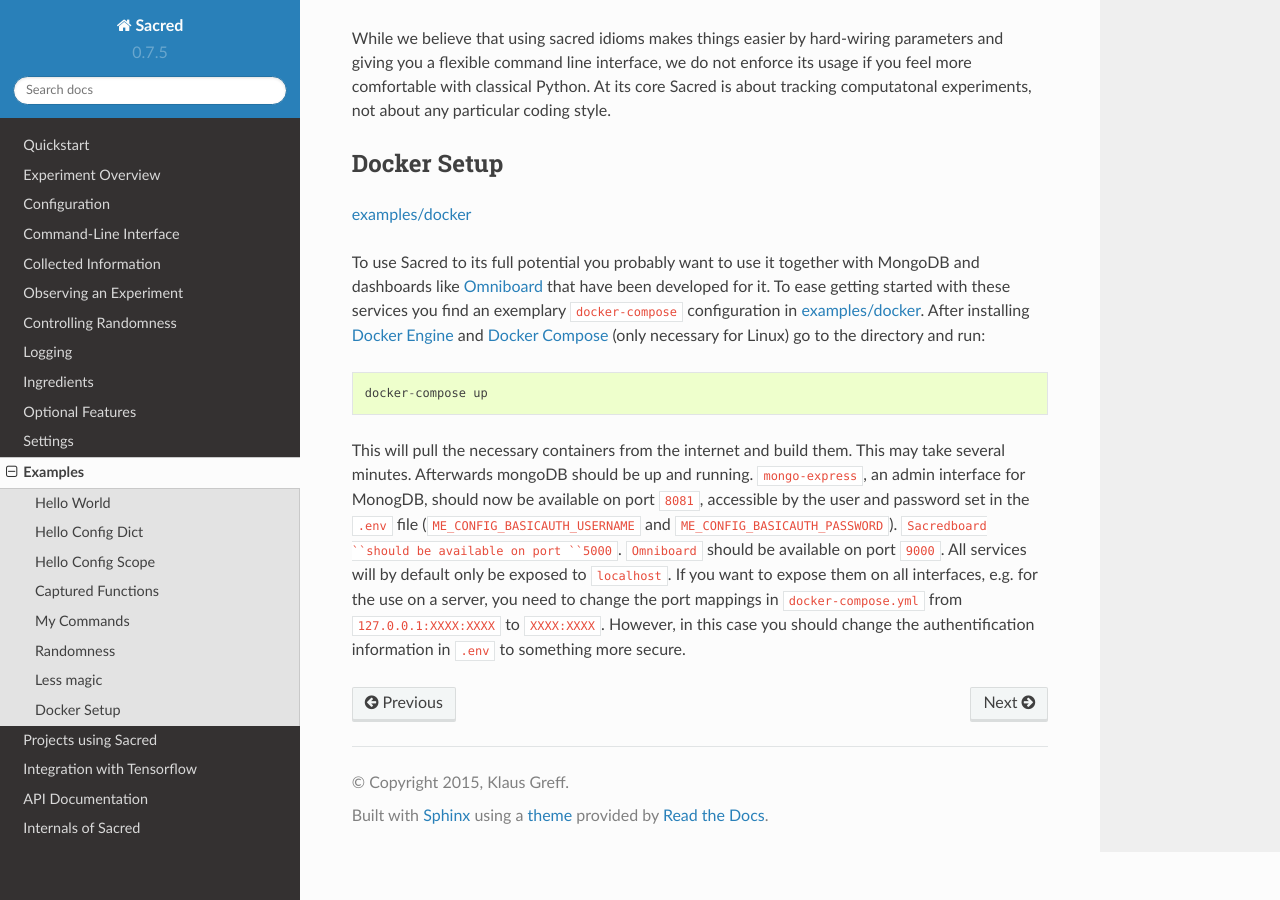
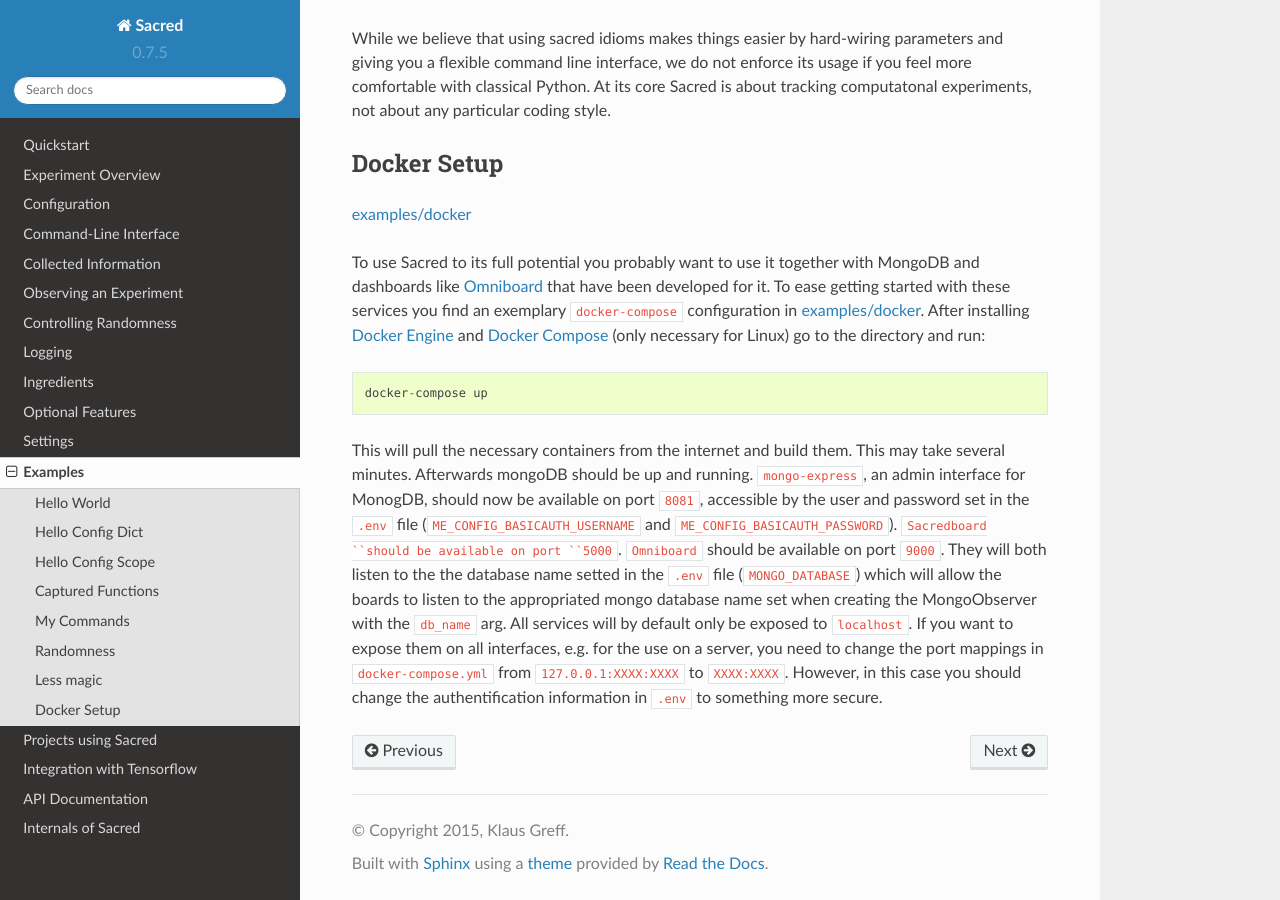
Before and after one commit to IDSIA/sacred, a Sphinx documentation site: the page built from docs/examples.rst, in a window 1280 px wide and 900 px high, scrolled down 2234 px. Built offline with Sphinx 7.4.7 and the Read the Docs theme 2.0.0, drawn with Linux system fonts in a browser that asks for light colours; the version number is read from the project's files by our own code.

Commit message:
added explanation for omniboard (#653)
improved explanation for omniboard regarding the binding with mongo.

```diff
--- a/docs/examples.rst
+++ b/docs/examples.rst
@@ -97,7 +97,7 @@
 Afterwards mongoDB should be up and running. ``mongo-express``, an admin interface for MonogDB, should now
 be available on port ``8081``, accessible by the user and password set in the ``.env`` file (``ME_CONFIG_BASICAUTH_USERNAME``
 and ``ME_CONFIG_BASICAUTH_PASSWORD``). ``Sacredboard ``should be available on port ``5000``. ``Omniboard`` should be
-available on port ``9000``. All services will by default only be exposed to ``localhost``. If you want
+available on port ``9000``. They will both listen to the the database name setted in the ``.env`` file (``MONGO_DATABASE``) which will allow the boards to listen to the appropriated mongo database name set when creating the MongoObserver with the ``db_name`` arg. All services will by default only be exposed to ``localhost``. If you want
 to expose them on all interfaces, e.g. for the use on a server, you need to change the port mappings
 in ``docker-compose.yml`` from ``127.0.0.1:XXXX:XXXX`` to ``XXXX:XXXX``. However, in this case you should
 change the authentification information in ``.env`` to something more secure.
```
